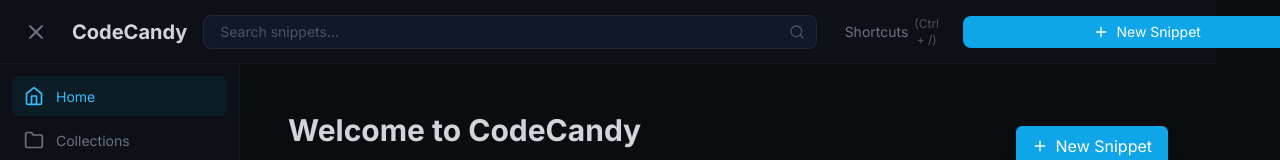
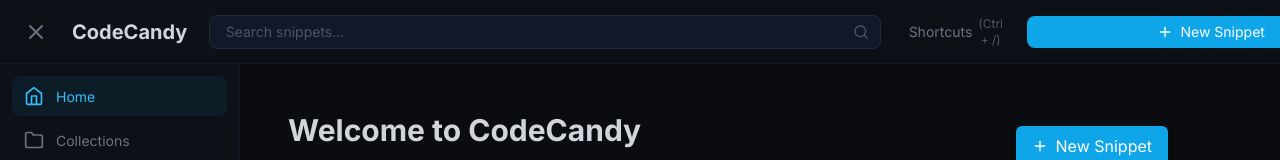
Before and after one commit to suraniharsh/CodeCandy, a React (Vite) app: page / in a window 1280 px wide. Shown: the top 160 px of the page. Built offline with nearby package versions, Linux system fonts and the light colour scheme; no server answers.

Commit message:
feat(Navbar): enhance accessibility by adding aria-labels to buttons and links, and refactor layout structure for improved semantics and usability

```diff
--- a/src/components/Navbar.tsx
+++ b/src/components/Navbar.tsx
@@ -61,6 +61,7 @@
             <button
               className="w-8 h-8 overflow-hidden transition-colors border-2 border-transparent rounded-full sm:w-9 sm:h-9 hover:border-primary-500"
               type="button"
+              aria-label="User Avatar"
             >
               <img
                 src={user.photoURL || ""}
@@ -79,12 +80,14 @@
               <Link
                 to="/profile"
                 className="block w-full px-4 py-2 text-sm transition-colors text-dark-200 hover:bg-dark-700"
+                aria-label="Profile"
               >
                 Profile
               </Link>
               <Link
                 to="/settings"
                 className="block w-full px-4 py-2 text-sm transition-colors text-dark-200 hover:bg-dark-700"
+                aria-label="Settings"
               >
                 Settings
               </Link>
@@ -92,6 +95,7 @@
                 onClick={signOut}
                 className="block w-full px-4 py-2 text-sm text-left text-red-400 transition-colors hover:bg-dark-700"
                 type="button"
+                aria-label="Sign Out"
               >
                 Sign Out
               </button>
@@ -102,6 +106,7 @@
             to="/login"
             className="md:px-3 py-1.5 text-sm text-dark-100 hover:bg-dark-700/50 rounded-lg transition-colors w-full text-center bg-dark-500"
             rel="noopener noreferrer"
+            aria-label="Sign In"
           >
             Sign In
           </Link>
@@ -111,7 +116,8 @@
   };
 
   return (
-    <nav className="fixed top-0 left-0 right-0 z-40 w-full max-w-[95vw] h-16 border-b bg-dark-800 border-dark-700">
+    <header className="fixed top-0 left-0 right-0 z-40 w-screen h-16 border-b bg-dark-800 border-dark-700">
+      <nav className="fixed top-0 left-0 right-0 z-40 w-full h-16 border-b bg-dark-800 border-dark-700">
         <div className="max-w-[100rem] flex items-center justify-between h-full px-3 sm:px-4">
           {/* Left section */}
           <div className="flex items-center gap-2 mr-auto sm:gap-4">
@@ -167,5 +173,6 @@
           </div>
         </div>
       </nav>
+    </header>
   );
 }
```
Lines whose indentation alone changed are shown as unchanged.
